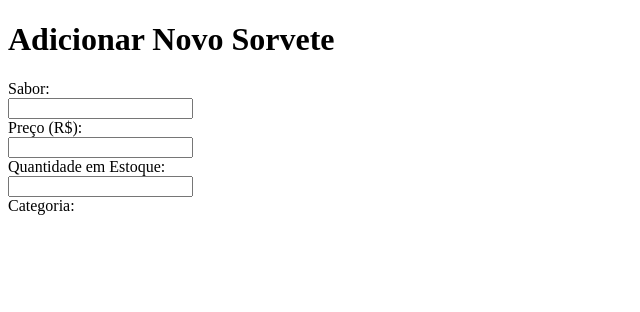
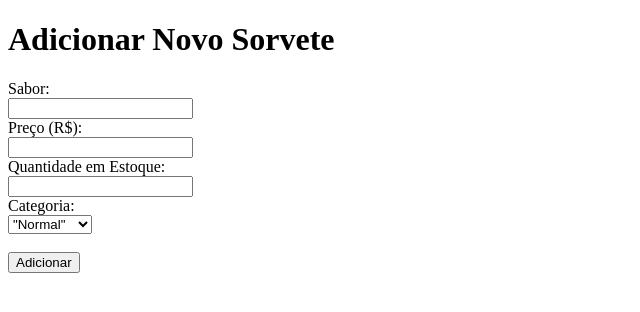
Before and after one commit to cntoo/Sorveteria, a Flask app: template app/templates/adicionar_sorvete.html in a window 1280 px wide. Shown: the top 312 px of the page, without its empty margins (0-640 px from the left). Run offline with Flask 3, Linux system fonts and the light colour scheme; tables that the repository leaves empty hold one stand-in row (values such as "Sample post"); the template is opened without the code that fills it: values that come from a table or form of the project are taken from there, most other values are stand-ins (such as "Sample title", 1, 10 or a date in 2020).

Commit message:
Release 0.2

```diff
--- a/app/templates/adicionar_sorvete.html
+++ b/app/templates/adicionar_sorvete.html
@@ -29,14 +29,14 @@
         required
       /><br />
       <label for="Categoria">Categoria:</label><br />
-      <inout type="text" list="faixa">
-      <datalist id ="faixa">
-        <option id.categoria="Normal"></option>
-        <option id.categoria="Especial"></option>
-        <option id.categoria="Gourmet"></option>
-        <option id.categoria="Palito"></option>
-
-      ><br /><br />
+        <select id="categoria" name="categoria">
+        {% for categoria in categorias %}
+        <option value="{{ id.categoria }}">"Normal"</option>
+        <option value="{{ id.categoria }}">"Especial"</option>
+        <option value="{{ id.categoria }}">"Gourmet"</option>
+        <option value="{{ id.categoria }}">"Palito"</option>
+        {% endfor %}</select>
+      <br /><br />
       <button type="submit">Adicionar</button>
     </form>
   </body>
```
